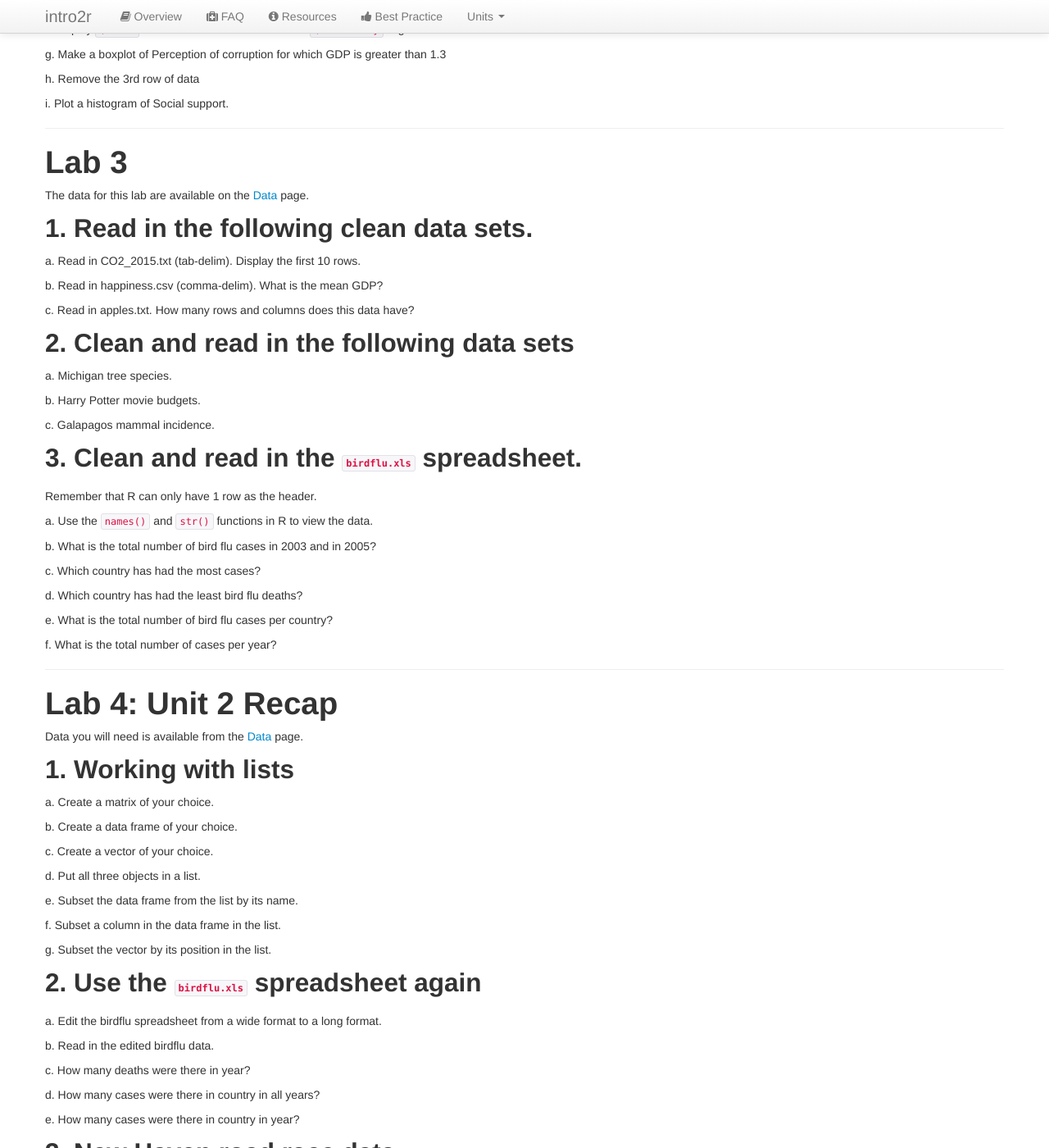
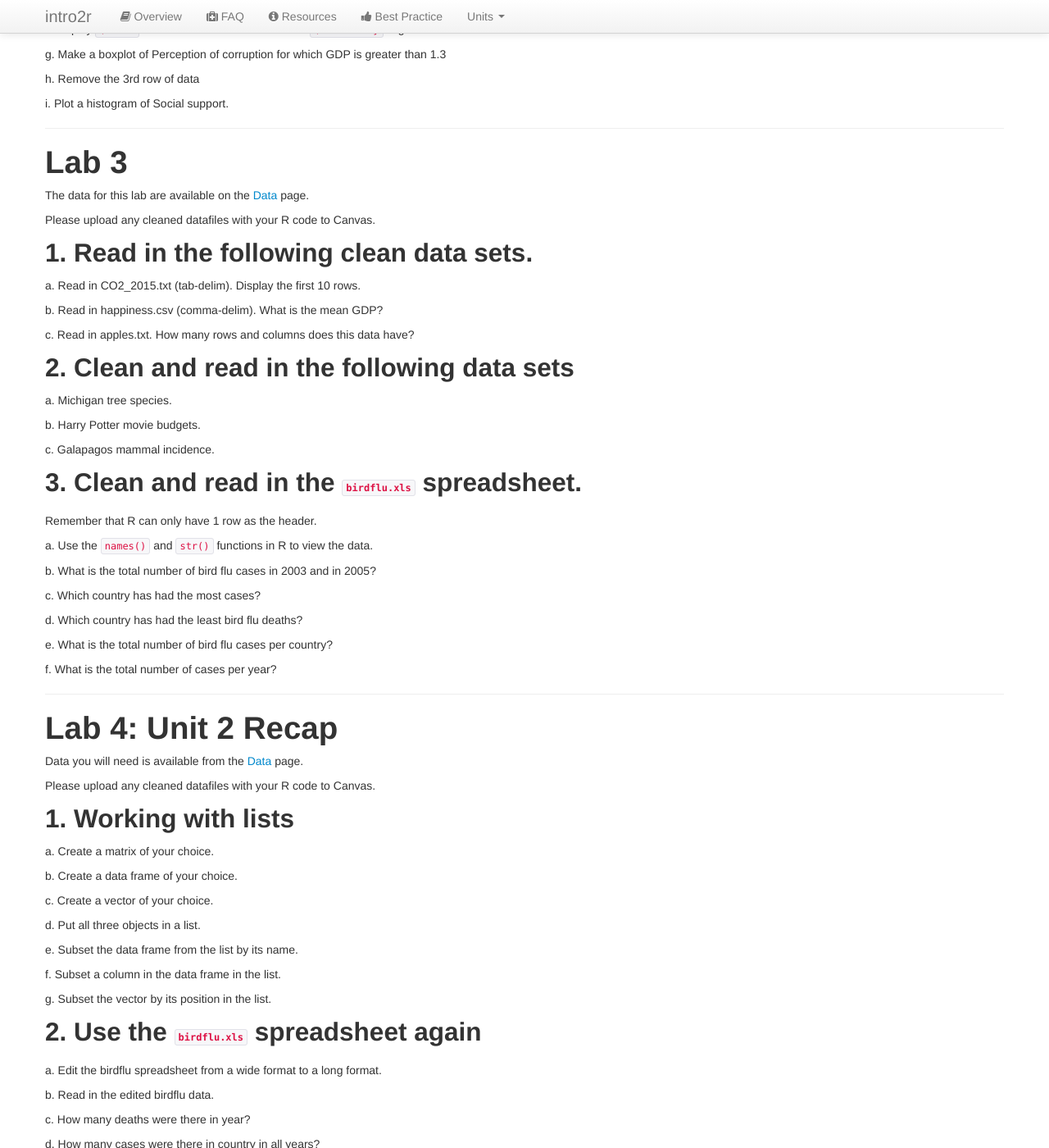
Before and after one commit to intro2r/intro2r, a Jekyll site: the page built from unit2/labs.md, in a window 1280 px wide and 1400 px high, scrolled down 3840 px. Shown: the whole window at 82% size. Built offline with Jekyll 4.4.1, drawn with Linux system fonts in a browser that asks for light colours.

Commit message:
Update labs.md

```diff
--- a/unit2/labs.md
+++ b/unit2/labs.md
@@ -206,6 +206,8 @@ Happiness <- data.frame(
 
 The data for this lab are available on the [Data](http://intro2r.info/data/) page.
 
+Please upload any cleaned datafiles with your R code to Canvas.
+
 
 ## 1. Read in the following clean data sets.
 
@@ -250,6 +252,8 @@ Remember that R can only have 1 row as the header.
 # Lab 4: Unit 2 Recap
 
 Data you will need is available from the [Data](http://www.intro2r.info/data/) page.
+
+Please upload any cleaned datafiles with your R code to Canvas.
 
 ## 1. Working with lists
 
```
